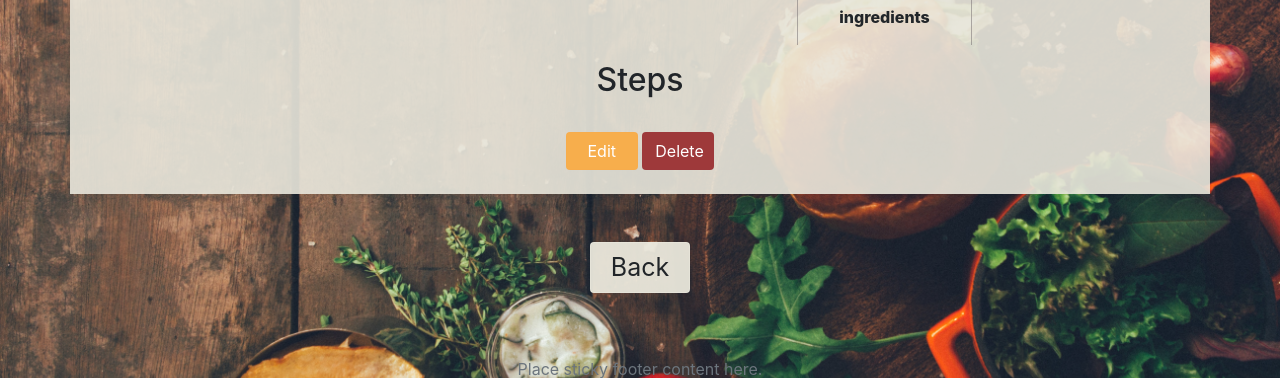
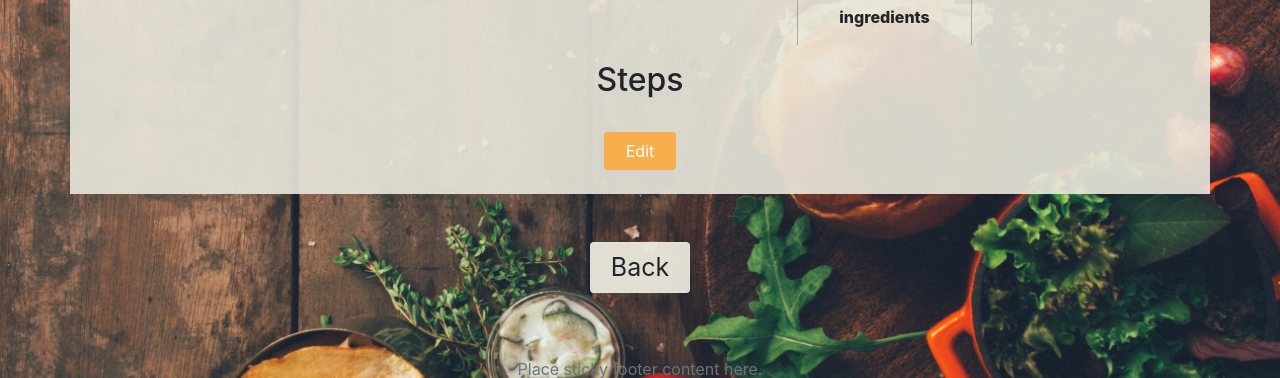
Before and after one commit to brianscan14/Gourmet_Grub, a Flask app: template templates/pages/recipe.html in a window 1280 px wide. Shown: the part 327-705 px from the top of the page. Run offline with Flask 2, Linux system fonts and the light colour scheme; the template is opened without the code that fills it, so the values that code supplies are empty; some libraries are stand-ins or nearby versions.

Commit message:
altering the delete button to the edit page instead

```diff
--- a/templates/components/thisrecipe.html
+++ b/templates/components/thisrecipe.html
@@ -60,7 +60,6 @@
 
     <div class="centering-text">
     <a href="{{url_for('edit_recipe', recipe_id=recipe._id)}}" class="btn btn-primary my-4">Edit</a>
-    <a href="{{url_for('delete_recipe', recipe_id=recipe._id)}}" class="btn btn-danger my-4">Delete</a>
     </div>
 
 </div>
```
